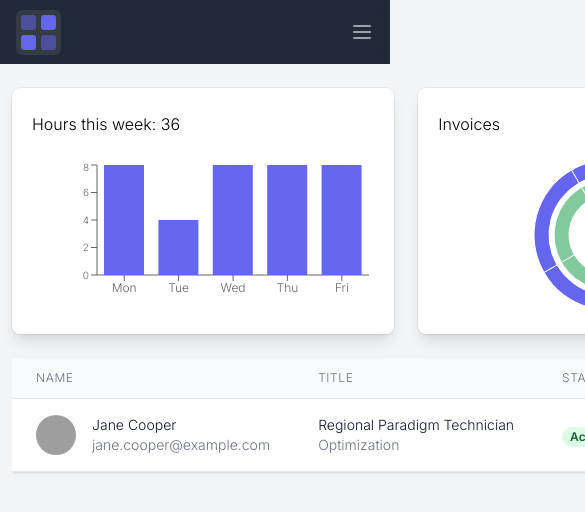
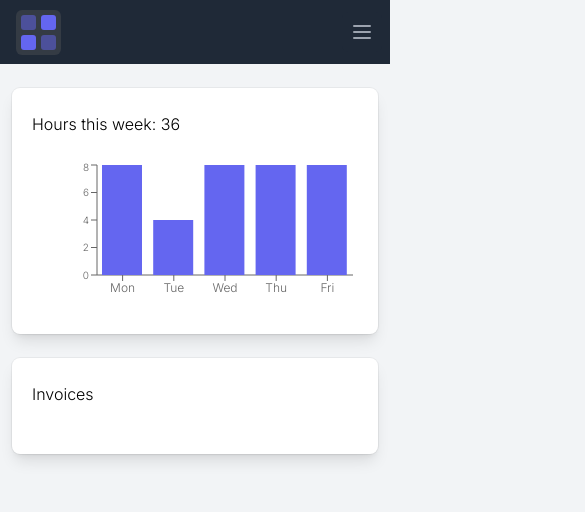
Before and after one commit to lauenroth/myclients, a Next.js app: page / in a window 390 px wide. Shown: the top 512 px of the page, 585 px wide, since content can reach past the window. Built offline with nearby package versions, Linux system fonts and the light colour scheme; grey boxes are pictures that could not be loaded.

Commit message:
responsiveness

```diff
--- a/src/components/layout/MainNavigation/MainNavigation.tsx
+++ b/src/components/layout/MainNavigation/MainNavigation.tsx
@@ -146,7 +146,7 @@ const MainNavigation = () => {
             <div className="pt-4 pb-3 border-t border-gray-700">
               <div className="flex items-center px-5">
                 <div className="flex-shrink-0">
-                  <Image className="h-10 w-10 rounded-full" src={user.imageUrl} alt="" layout="fill" />
+                  <Image className="h-10 w-10 rounded-full" src={user.imageUrl} alt="" height="34" width="34" />
                 </div>
                 <div className="ml-3">
                   <div className="text-base font-medium leading-none text-white">{user.name}</div>
--- a/src/pages/index.tsx
+++ b/src/pages/index.tsx
@@ -24,13 +24,13 @@ export default function Dashboard() {
         <link rel="icon" href="/favicon.ico" />
       </Head>
 
-      <section className="grid grid-cols-2 gap-6">
+      <section className="grid grid-cols-1 md:grid-cols-2 gap-6">
         <DashboardTimeTracking />
 
         <DashboardInvoices />
       </section>
 
-      <div className="flex flex-col">
+      <div className="flex flex-col" style={{ display: 'none' }}>
         <div className="-my-2 overflow-x-auto sm:-mx-6 lg:-mx-8">
           <div className="py-2 align-middle inline-block min-w-full sm:px-6 lg:px-8">
             <div className="shadow overflow-hidden border-b border-gray-200 sm:rounded-lg">
```
